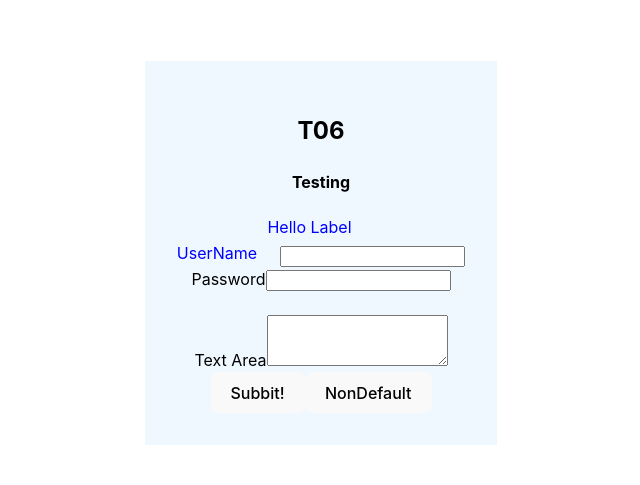
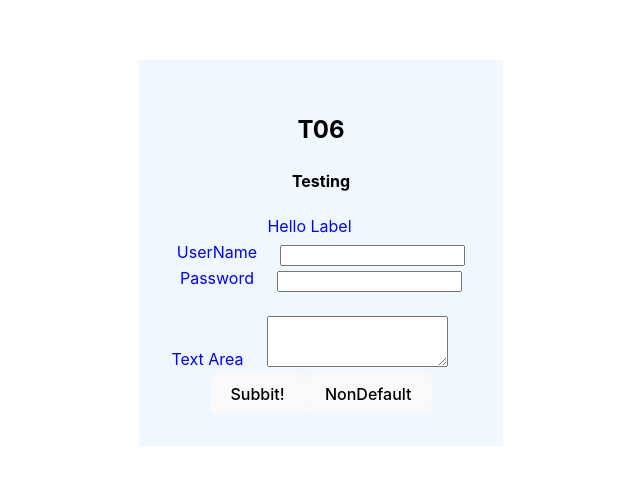
Before and after one commit to TonyGravagno/react-mui-wrapper-tests, a React (Vite) app: page / in a window 1280 px wide. Shown: the part 147-632 px from the top of the page, without its empty margins (319-959 px from the left). Built offline with nearby package versions, Linux system fonts and the light colour scheme.

Commit message:
Use new label determination function

```diff
--- a/src/components/TextArea/React/TextArea.tsx
+++ b/src/components/TextArea/React/TextArea.tsx
@@ -1,16 +1,22 @@
 import { TextFieldProps as MuiProps } from '@mui/material'
+import { getLabelForComponent } from '@components/Label'
 import { config } from '@root/app.config'
-//const config = AppConfig()
+import CSS from 'csstype'
+const spanStyle : CSS.Properties = {
+  marginRight: '23px',
+  verticalAlign: 'text-top',
+  textAlign: 'start'
+}
 type ReactProps = React.JSX.IntrinsicElements['textarea']
 type TextAreaProps = ReactProps & MuiProps
 
 export const TextArea = (props: TextAreaProps) => {
   const reactProps = props as ReactProps
   const muiProps = props as MuiProps
-  const labelComponent = muiProps.label ? <label>{muiProps.label}</label> : null
+  const labelComponent = getLabelForComponent(muiProps.label)
   return (
-    <div>
-      {labelComponent ?? null}
+    <div style={spanStyle}>
+      {labelComponent}
       <textarea
         id={config.ui.id_name}
         name={config.ui.id_name}
--- a/src/components/TextField/React/TextField.tsx
+++ b/src/components/TextField/React/TextField.tsx
@@ -1,4 +1,5 @@
 import { TextFieldProps as MuiProps } from '@mui/material'
+import { getLabelForComponent } from '@components/Label'
 import { config } from '@root/app.config'
 type ReactProps = React.JSX.IntrinsicElements['input']
 type TextFieldProps = ReactProps & MuiProps
@@ -6,10 +7,10 @@ type TextFieldProps = ReactProps & MuiProps
 export const TextField = (props: TextFieldProps) => {
   const reactProps = props as ReactProps
   const muiProps = props as MuiProps
-  const labelComponent = muiProps.label ? <label>{muiProps.label}</label> : null
+  const labelComponent = getLabelForComponent(muiProps.label)
   return (
     <div>
-      {labelComponent ?? null}
+      {labelComponent}
       <input
         type="text"
         minLength={config.ui.input_minLength}
```
